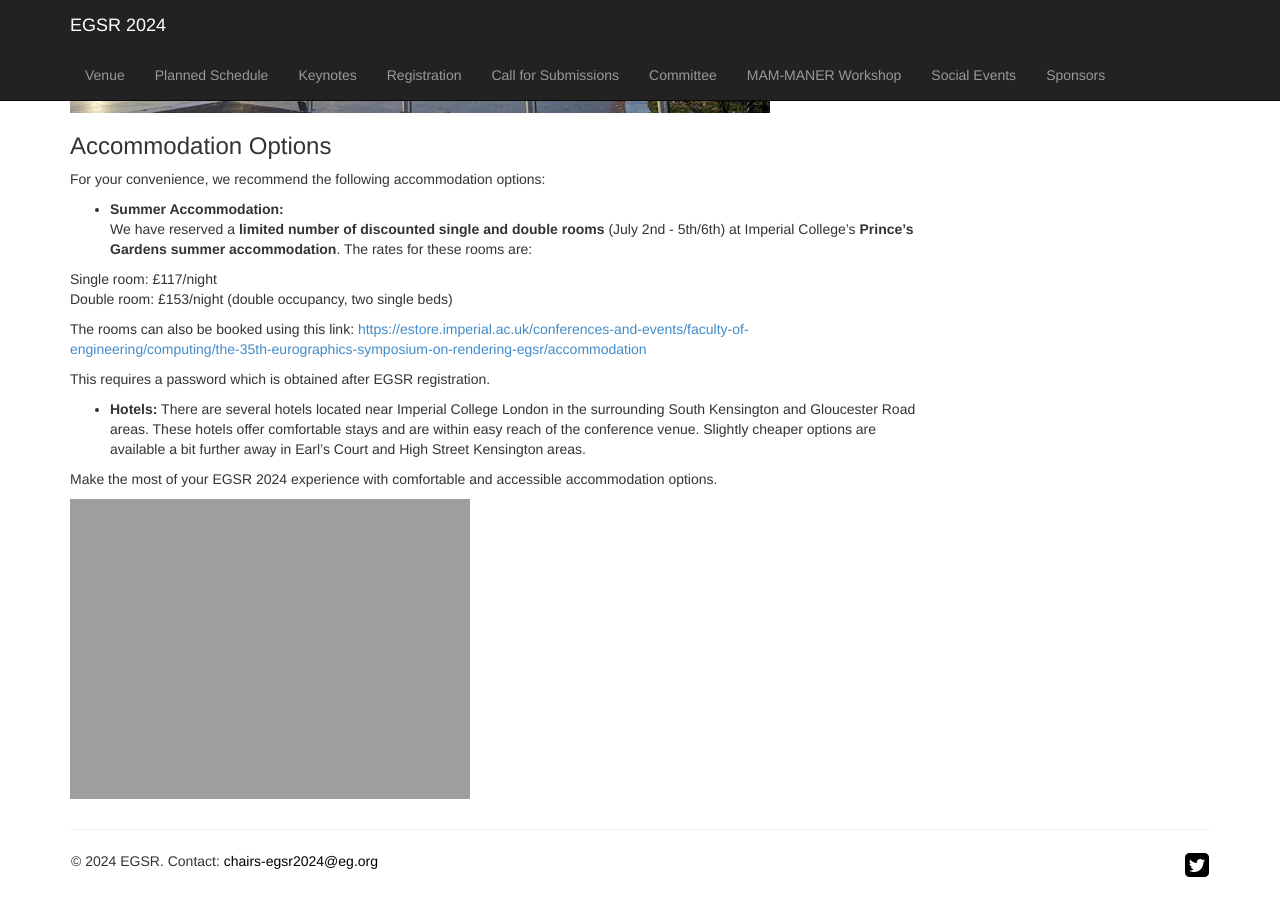
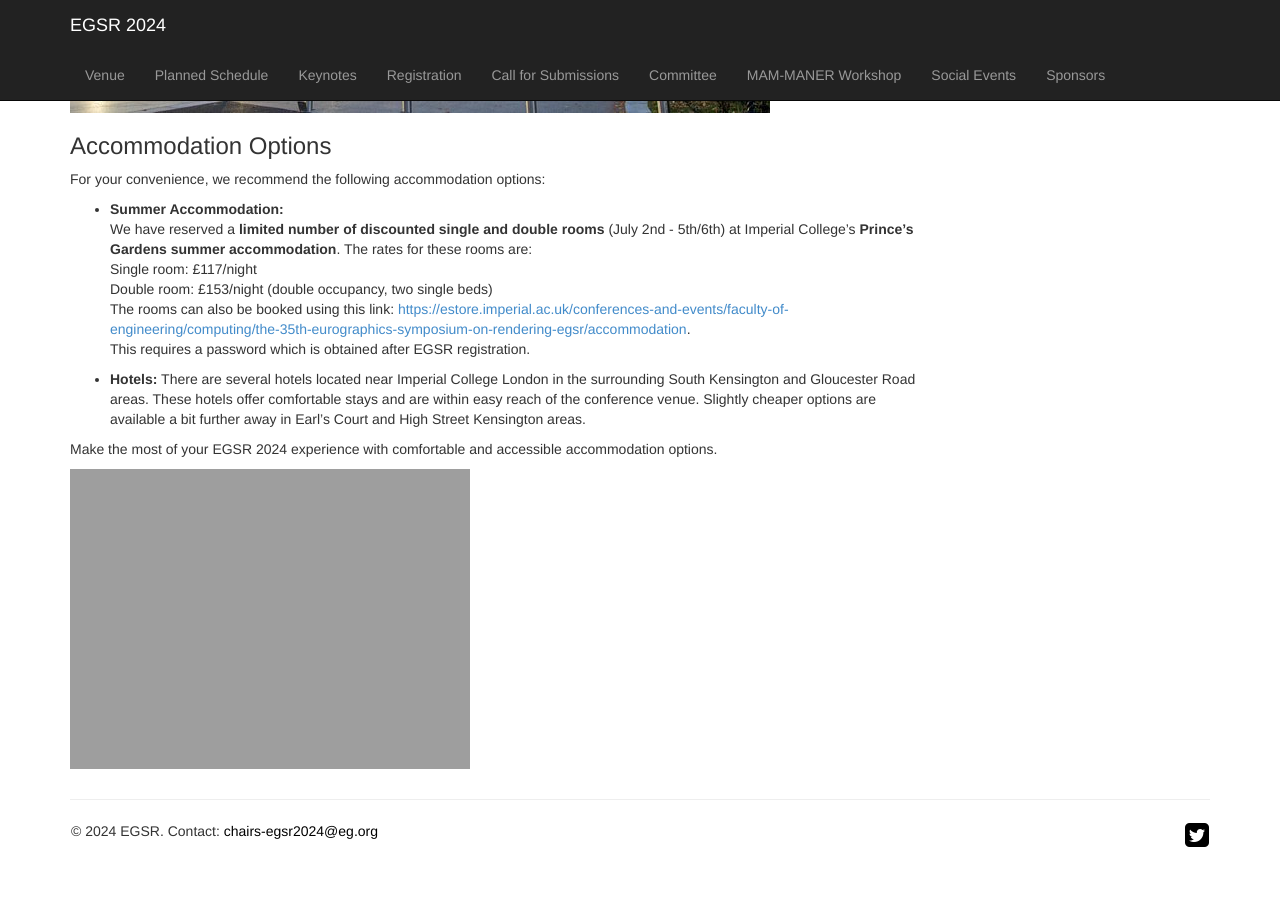
Before and after one commit to emilienogue/egsr2024.github.io, a Jekyll site: the page built from venue.md, in a window 1280 px wide and 900 px high, scrolled down 1797 px. Built offline with Jekyll 4.4.1, drawn with Linux system fonts in a browser that asks for light colours; comment, search, counter and statistics services are not loaded; after the commit the page ends 2667 px from its top, so only the background shows below that.

Commit message:
Update venue.md

```diff
--- a/venue.md
+++ b/venue.md
@@ -43,15 +43,8 @@
 For your convenience, we recommend the following accommodation options:
 
 - **Summer Accommodation:**
-We have reserved a **limited number of discounted single and double rooms** (July 2nd - 5th/6th) at Imperial College's **Prince's Gardens summer accommodation**. The rates for these rooms are:
-
-Single room: £117/night<br>
-Double room: £153/night (double occupancy, two single beds)
-
-The rooms can also be booked using this link:
-<https://estore.imperial.ac.uk/conferences-and-events/faculty-of-engineering/computing/the-35th-eurographics-symposium-on-rendering-egsr/accommodation>
-
-This requires a password which is obtained after EGSR registration.
+We have reserved a **limited number of discounted single and double rooms** (July 2nd - 5th/6th) at Imperial College's **Prince's Gardens summer accommodation**. The rates for these rooms are:<br> Single room: £117/night<br>
+Double room: £153/night (double occupancy, two single beds)<br> The rooms can also be booked using this link: <https://estore.imperial.ac.uk/conferences-and-events/faculty-of-engineering/computing/the-35th-eurographics-symposium-on-rendering-egsr/accommodation>.<br> This requires a password which is obtained after EGSR registration.
 
 - **Hotels:** There are several hotels located near Imperial College London in the surrounding South Kensington and Gloucester Road areas. These hotels offer comfortable stays and are within easy reach of the conference venue. Slightly cheaper options are available a bit further away in Earl's Court and High Street Kensington areas.
 
```
